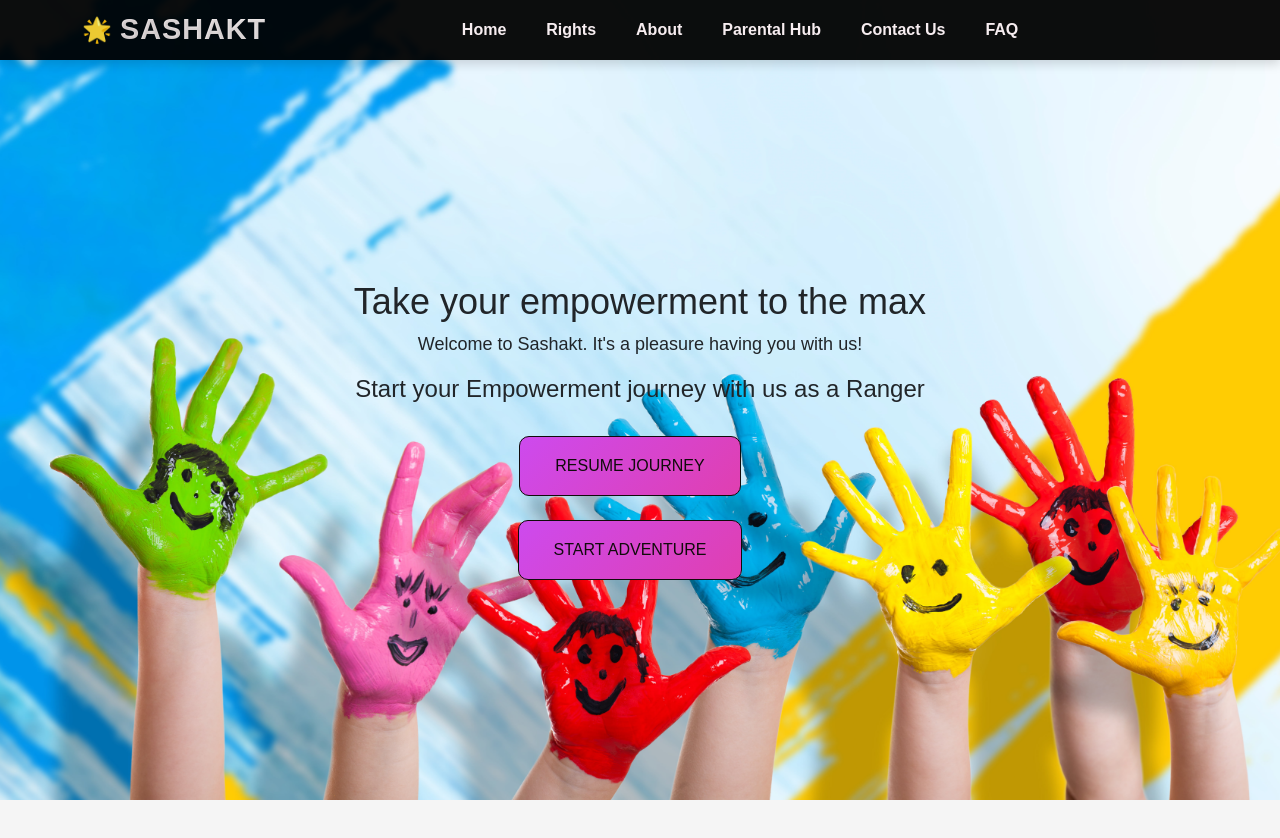
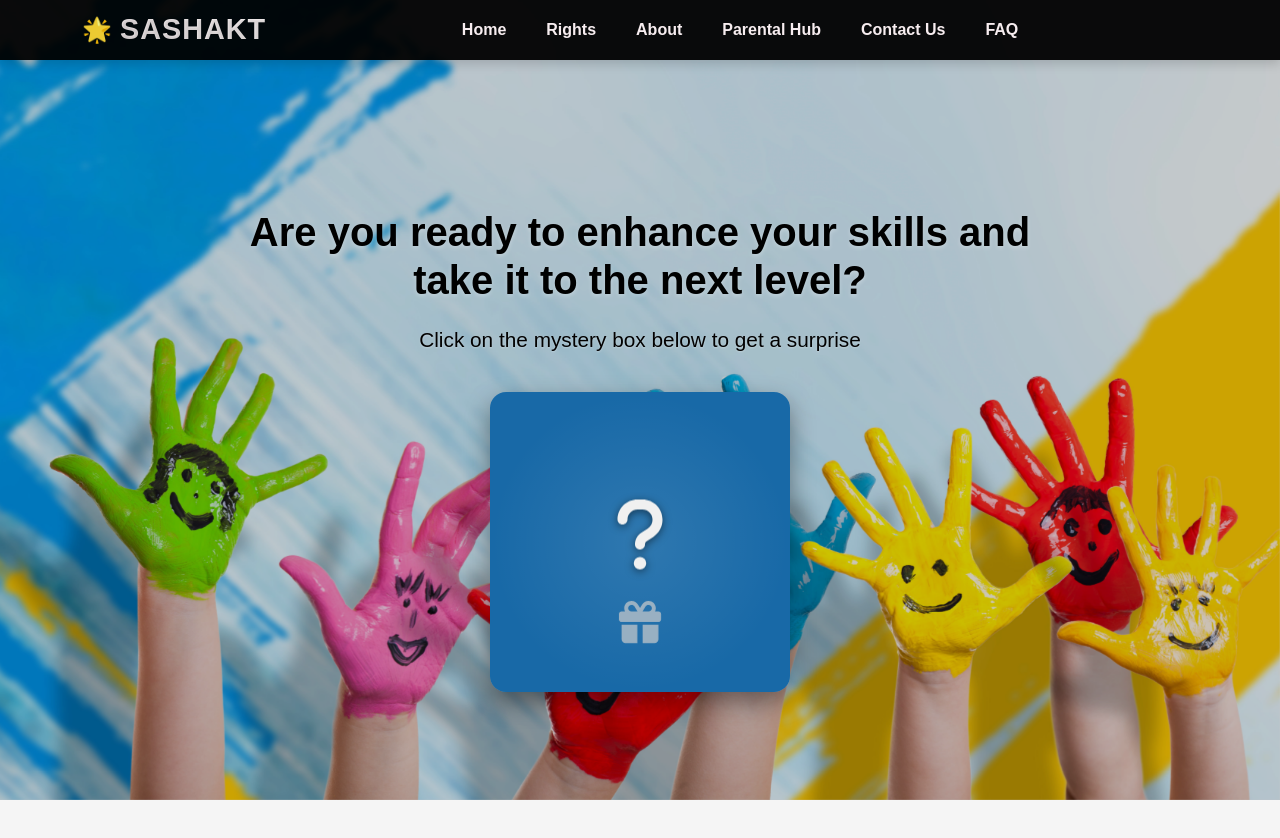
Before and after one commit to MantriYeshwanth/Sashakt-Client, a React (Create React App) app: page / in a window 1280 px wide. Shown: the top 838 px of the page. Built offline with nearby package versions, Linux system fonts and the light colour scheme.

Commit message:
home page

```diff
--- a/src/App.js
+++ b/src/App.js
@@ -41,8 +41,8 @@ function App() {
         {/* <Route path='/ls' element={<LandingPage />} /> */}
         <Route path="Login" element={<SimpleLoginPage />} />
         <Route path="/register" element={<NicknameGenerator />} />
-        <Route path="/" element={<LandingPage />} />
-        <Route path="/age12" element={<AgeTwelveAndMore />} />
+        <Route path="/" element={<AgeTwelveAndMore />} />
+        <Route path="/home" element={<AgeTwelveAndMore />} />
         <Route path="/about" element={<About />} />
         <Route path="/parental" element={<ParentalH />} />
         <Route path="/contact" element={<Contact />} />
--- a/src/component/ProjNavbar.js
+++ b/src/component/ProjNavbar.js
@@ -42,7 +42,7 @@ const PNavbar = () => {
                 className={({ isActive }) =>
                   `nav-link ${isActive ? "active-link" : ""}`
                 }
-                to="/age12"
+                to="/home"
               >
                 Home
               </NavLink>
```
